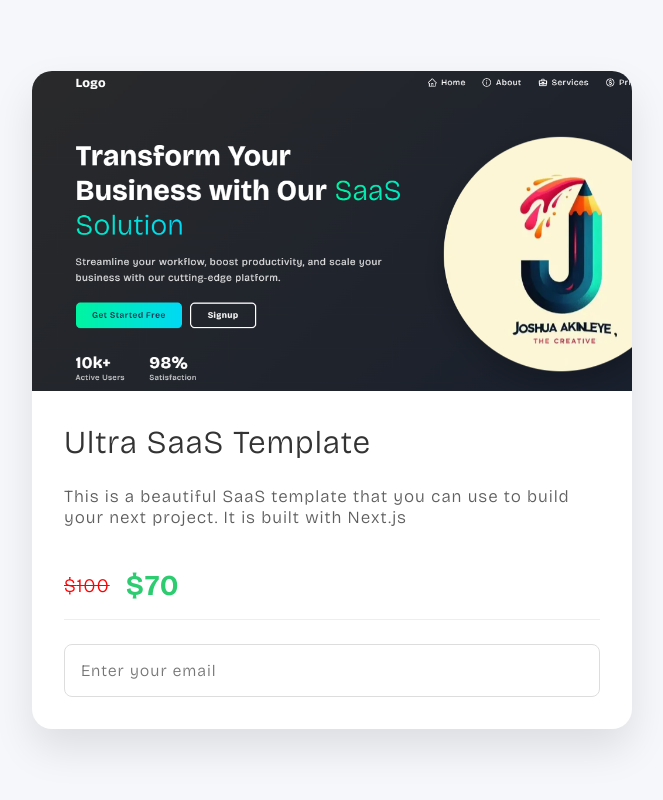
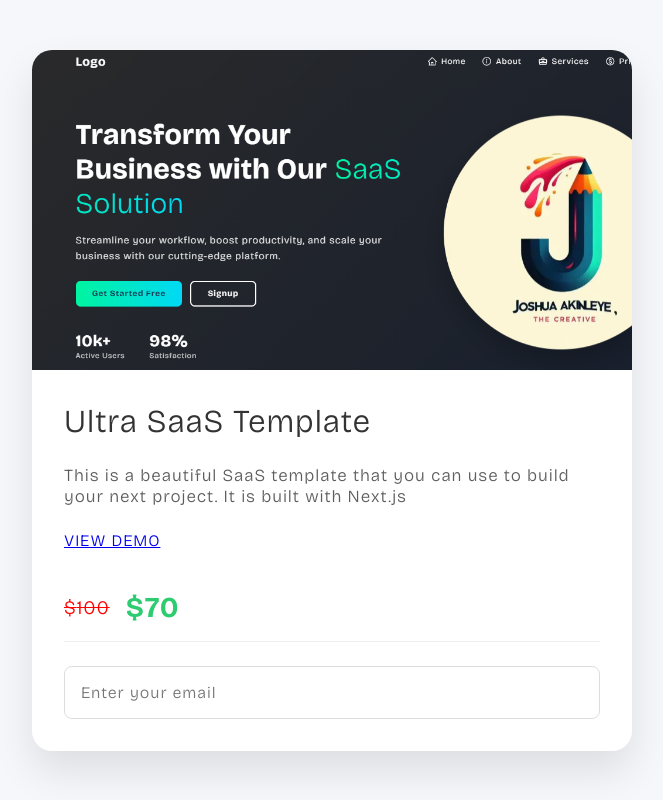
Before and after one commit to Akinleyejoshua/digistore, a Next.js app: page /1 in a window 1280 px wide. Shown: the whole page, without its empty margins (308-971 px from the left). Built offline with nearby package versions, Linux system fonts and the light colour scheme; no server answers.

Commit message:
Update page.jsx

```diff
--- a/app/[id]/page.jsx
+++ b/app/[id]/page.jsx
@@ -24,6 +24,7 @@ export default function Page() {
             currency: data.currency,
             currencySymbol: data.currencySymbol,
             image: SaaSLogo,
+            link: "https://saas-template-v0.vercel.app",
             description: `This is a beautiful SaaS template that you can use to build your next project. It is built with Next.js`
         },
     ])
@@ -96,6 +97,7 @@ export default function Page() {
                 <div className={styles.productInfo}>
                     <h1>{productData.name}</h1>
                     <p>{productData.description}</p>
+                    <a target="_blank" href={productData.link}>VIEW DEMO</a>
                     <div className={styles.priceContainer}>
                         {productData.discount ? (
                             <>
```
